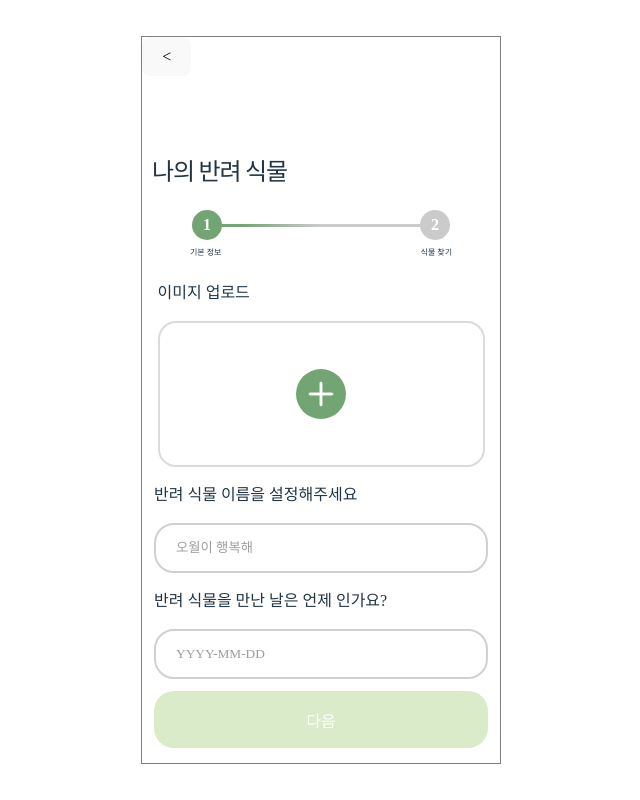
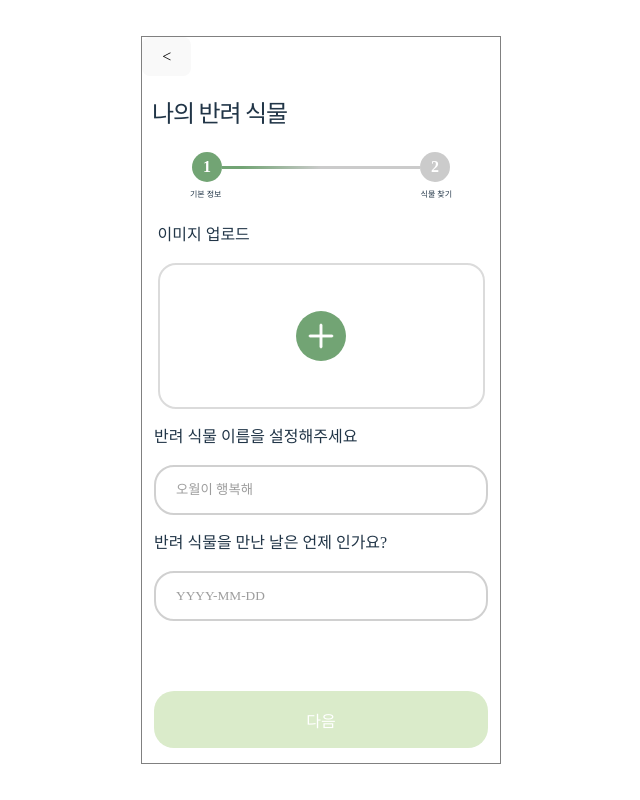
Before and after one commit to puru-puru/puru-puru-FE, a React (Vite) app: page /plants in a window 1280 px wide. Shown: the whole page, without its empty margins (319-959 px from the left). Built offline with nearby package versions, Linux system fonts and the light colour scheme.

Commit message:
[Design] 반려식물 페이지 Header magin 제거

```diff
--- a/src/pages/mypage/MyPlantPage.styles.ts
+++ b/src/pages/mypage/MyPlantPage.styles.ts
@@ -3,7 +3,6 @@ import styled from 'styled-components';
 // 반려식물 내용 style
 export const PetPlantHeader = styled.div`
     letter-spacing: -1.2px;
-    margin-top: 78px;
 `;
 export const PetPlantHeaderTitle = styled.h2`
     margin-left: 10px;
--- a/src/pages/mypage/MyPlantPage.tsx
+++ b/src/pages/mypage/MyPlantPage.tsx
@@ -83,8 +83,7 @@ const MyPage: React.FC = () => {
         // async 함수 정의
         const fetchData = async () => {
             try {
-                // Axios를 사용하여 데이터를 가져오기
-                const response = await myplantApi.get('/api/plants'); // URL은 실제 db.json 파일의 위치로 변경해야 합니다.
+                const response = await myplantApi.get('/api/diaries');
                 console.log(response);
                 // 응답 데이터에서 petPlant를 추출하고 상태 업데이트
                 setPetPlant(response.date[0]);
--- a/src/pages/mypage/registration/step/steptwo/RegistrationStepTwo.tsx
+++ b/src/pages/mypage/registration/step/steptwo/RegistrationStepTwo.tsx
@@ -22,12 +22,12 @@ export const RegistrationStepTwo: React.FC = () => {
     ]);
 
     const handleSearch = async () => {
-
+        setSearchCompleted(true);
         try {
             const response = await searchApi.get(`/api/plants/serch?query=${searchItem}`);
             console.log(response);
             setPlants(response.data.data);
-            setSearchCompleted(true);
+
         } catch (error: any) {
             // 에러 처리
             console.error('에러 발생:', error);
```
